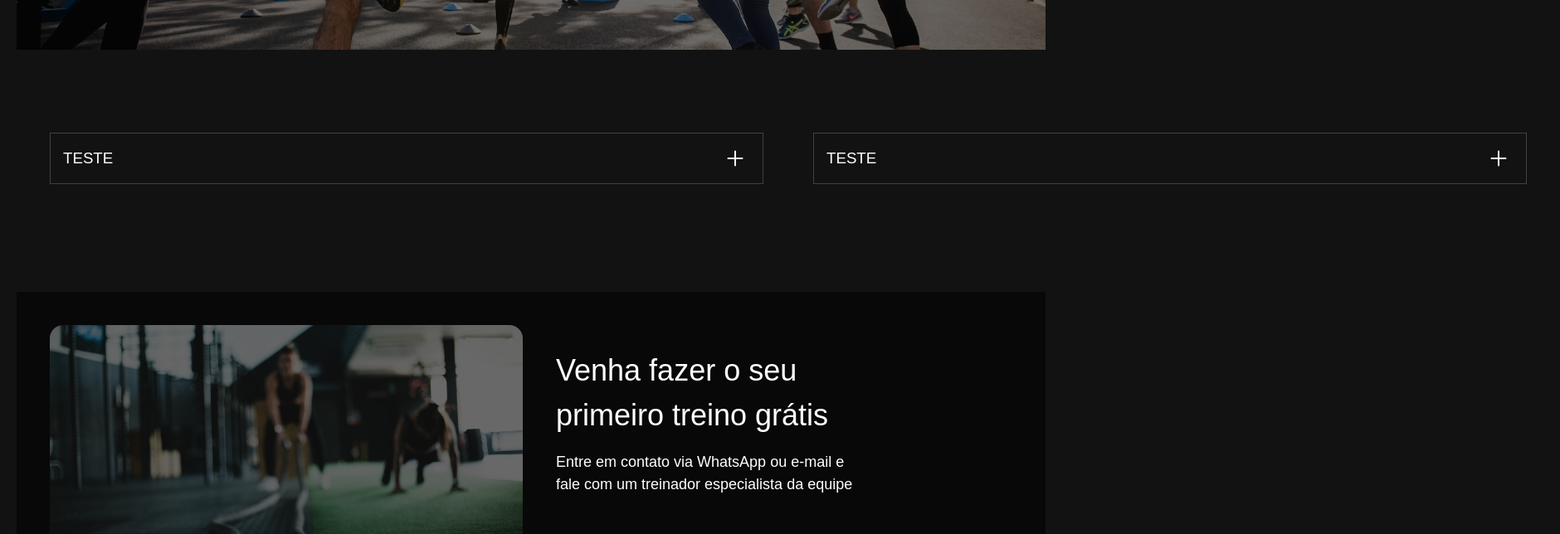
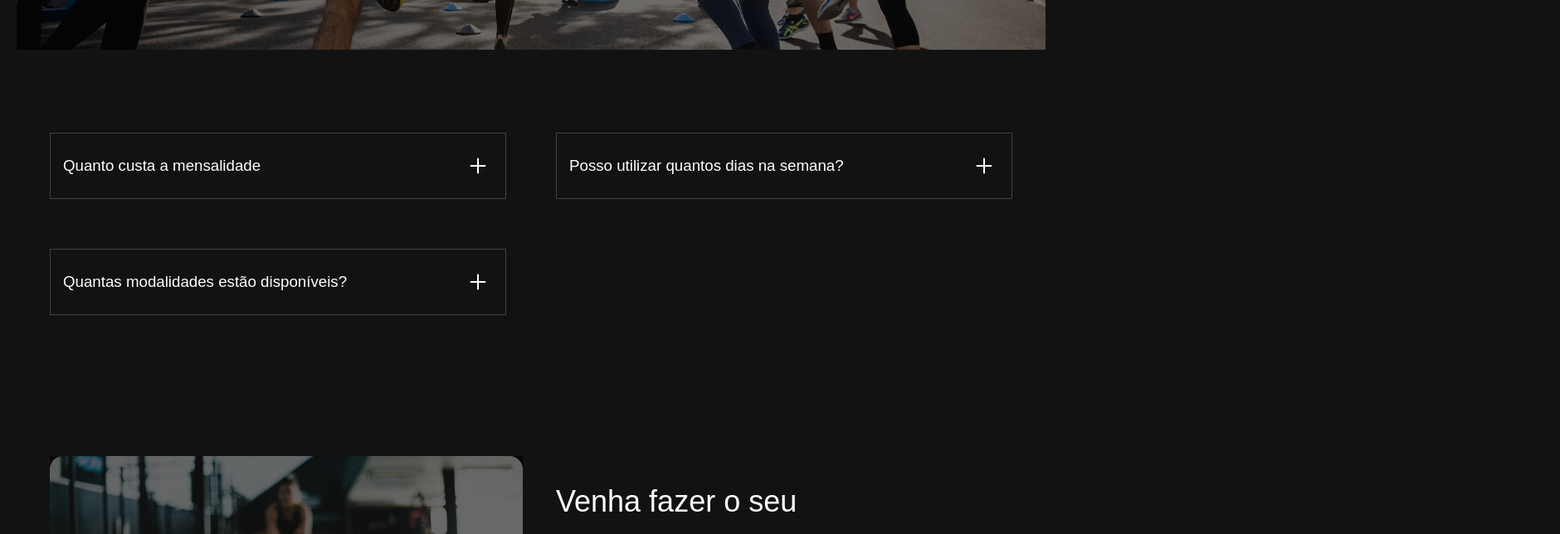
Before and after one commit to danielshiaku/academialocal, a SvelteKit app: page /sobre in a window 1280 px wide. Shown: the part 420-1064 px from the top of the page at 83% size, 1880 px wide, since content can reach past the window. Built offline with nearby package versions, Linux system fonts and the light colour scheme.

Commit message:
animacao do botao

```diff
--- a/package.json
+++ b/package.json
@@ -15,5 +15,10 @@
 		"@sveltejs/vite-plugin-svelte": "^6.2.4",
 		"svelte": "^5.54.0",
 		"vite": "^7.3.1"
+	},
+	"dependencies": {
+		"@fontsource-variable/cabin": "^5.2.8",
+		"@fontsource-variable/roboto-condensed": "^5.2.8",
+		"@formkit/auto-animate": "^0.9.0"
 	}
 }
--- a/src/lib/Footer.svelte
+++ b/src/lib/Footer.svelte
@@ -37,9 +37,11 @@
         grid-template-columns: 1fr 1fr;
         gap: 20px;
         padding: 40px;
-
     }
 
+    .footer__img{
+        position: relative;
+    }
     .footer__img::after{
         content: "";
         position: absolute;
@@ -51,7 +53,6 @@
         z-index: 1;
         align-content: center;
         margin-left: 20px;
-
     }
     img{
         border-radius: 16px;
--- a/src/lib/Header.svelte
+++ b/src/lib/Header.svelte
@@ -4,14 +4,14 @@
 
 <section class="header">
 <div class="header__wrapper wrap">
-<img src="{logo}" alt="" class="logo">
+<a href="/"><img src="{logo}" alt="" class="logo"></a>
 
 <nav>
     <ul>
-        <li><a href="" class="btn_nav">Sobre</a></li>
-        <li><a href="" class="btn_nav">Home</a></li>
-        <li><a href="" class="btn_nav">Modalidades</a></li>
-        <li><a class="btn header__btn" href="">Contato</a></li>
+        <li><a href="sobre" class="btn_nav">Sobre</a></li>
+        <li><a href="/" class="btn_nav">Home</a></li>
+        <li><a href="/" class="btn_nav">Modalidades</a></li>
+        <li><a class="btn header__btn" href="/">Contato</a></li>
     </ul>
 
 </nav>
--- a/src/lib/Info.svelte
+++ b/src/lib/Info.svelte
@@ -1,4 +1,5 @@
 <script>
+    import autoAnimate from '@formkit/auto-animate';
     import IconPlus from "$lib/assets/IconPlus.svelte";
 
     let {question, answer} = $props()
@@ -14,7 +15,7 @@
 
 </script>
 <div class="info" role="button" onclick={handleActive} onkeyup={onclick} tabindex="0">
-    <div class="info__wrapper wrap">
+    <div class="info__wrapper wrap"  use:autoAnimate>
         <div class="question">
             <h3>{question}</h3>
             <IconPlus/>
@@ -29,20 +30,23 @@
     </div>
 </div>
 <style>
+
     .question{
         display: flex;
         border: solid 1px rgba(255, 255,255, 0.2);
         align-items: center;
         padding: 16px 15px;
-        min-width: 860px;
+        height: 80px;
     }
 
     .question :global(svg){
         margin-left: auto;
         margin-right: 8px;
+        flex-shrink: 0;
     }
     .answer{
         border-left: 1px solid var(--feat);
         padding: 0 15px;
+        margin-top: 16px;
     }
 </style>
--- a/src/routes/sobre/+page.svelte
+++ b/src/routes/sobre/+page.svelte
@@ -14,12 +14,17 @@ img = "grupo"
 <div class="faq">
     <div class="faq__wrapper wrap">
         <Info
-        question="TESTE"
+        question="Quanto custa a mensalidade"
         answer = "Lorem ipsum dolor sit amet, consectetur adipiscing elit. Ut ultricies arcu eu vehicula pellentesque. Ut nec faucibus magna. Sed sed vestibulum diam. Aliquam tristique ante vitae diam ultrices, ut viverra libero consectetur."
         />
 
         <Info
-        question="TESTE"
+        question="Posso utilizar quantos dias na semana?"
+        answer = "Lorem ipsum dolor sit amet, consectetur adipiscing elit. Ut ultricies arcu eu vehicula pellentesque. Ut nec faucibus magna. Sed sed vestibulum diam. Aliquam tristique ante vitae diam ultrices, ut viverra libero consectetur."
+        />
+
+        <Info
+        question="Quantas modalidades estão disponíveis?"
         answer = "Lorem ipsum dolor sit amet, consectetur adipiscing elit. Ut ultricies arcu eu vehicula pellentesque. Ut nec faucibus magna. Sed sed vestibulum diam. Aliquam tristique ante vitae diam ultrices, ut viverra libero consectetur."
         />
     </div>
@@ -33,6 +38,8 @@ img = "grupo"
         display: inline-grid;
         grid-template-columns: 1fr 1fr;
         gap: 20px;
+        min-width: 100%;
+
     }
 
 
```
Also changed, not shown: 1 other file (tests, documents, lock files or other folders).
